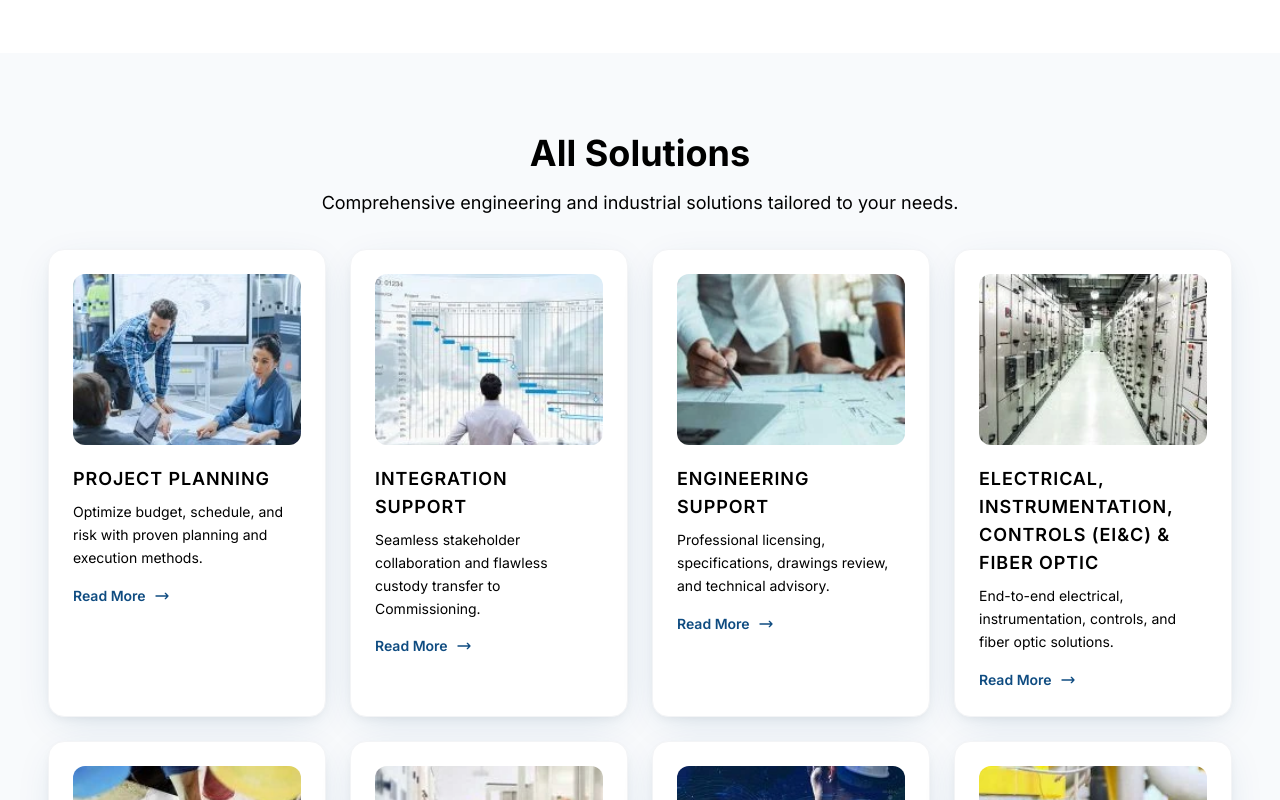
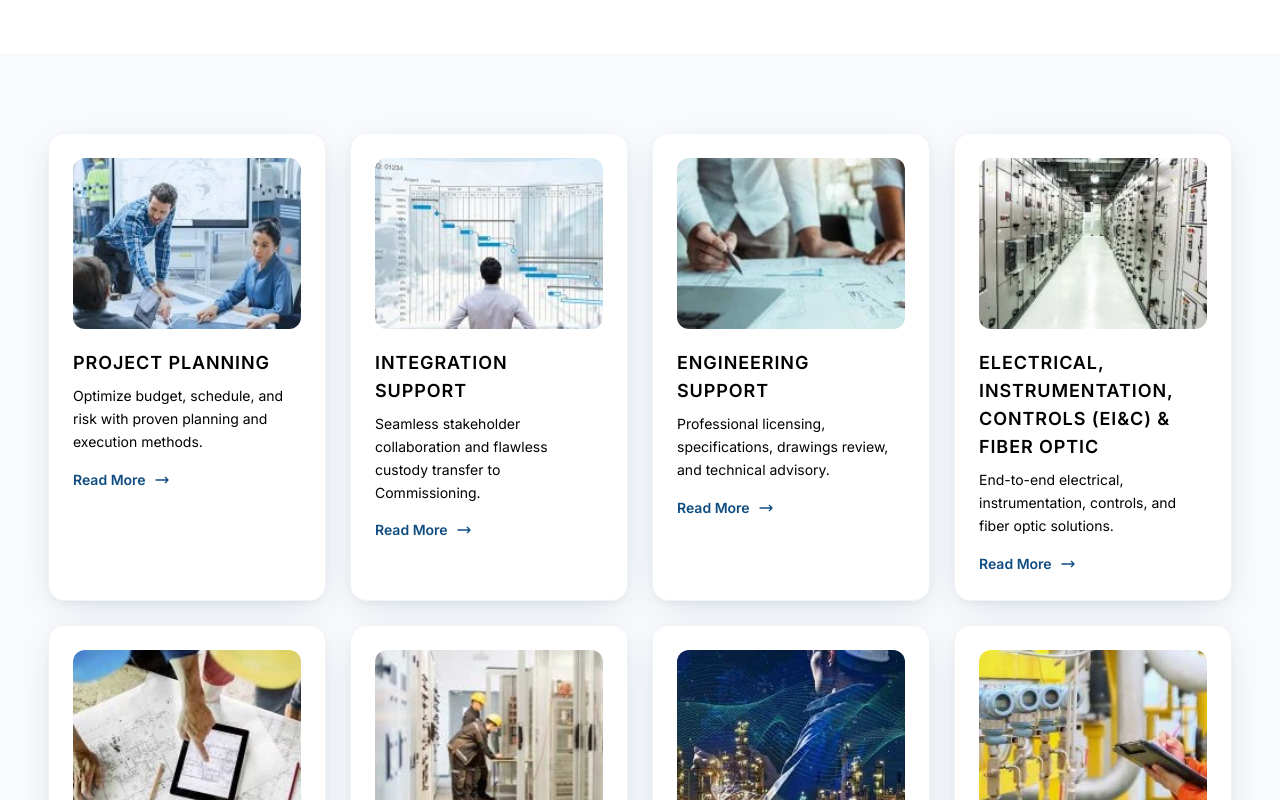
Before and after one commit to Muhammadkashifsaeed/System, a Next.js app: page /solutions in a window 1280 px wide. Shown: the part 280-1080 px from the top of the page. Built offline with nearby package versions, Linux system fonts and the light colour scheme.

Commit message:
fix: remove duplicate All Solutions heading from Solutions page

```diff
--- a/src/components/AllSolutionsGrid.tsx
+++ b/src/components/AllSolutionsGrid.tsx
@@ -89,14 +89,7 @@
   return (
     <section className="bg-[#F8FAFC] section-padding">
       <div className="container-custom">
-        <div className="text-center">
-          <h2 className="text-3xl font-bold text-black md:text-4xl">All Solutions</h2>
-          <p className="mx-auto mt-4 max-w-3xl text-lg text-black">
-            Comprehensive engineering and industrial solutions tailored to your needs.
-          </p>
-        </div>
-
-        <div className="mt-8 grid grid-cols-1 gap-6 md:grid-cols-2 xl:grid-cols-4">
+        <div className="grid grid-cols-1 gap-6 md:grid-cols-2 xl:grid-cols-4">
           {solutions.map((item, idx) => (
             <div
               key={item.title}
```
